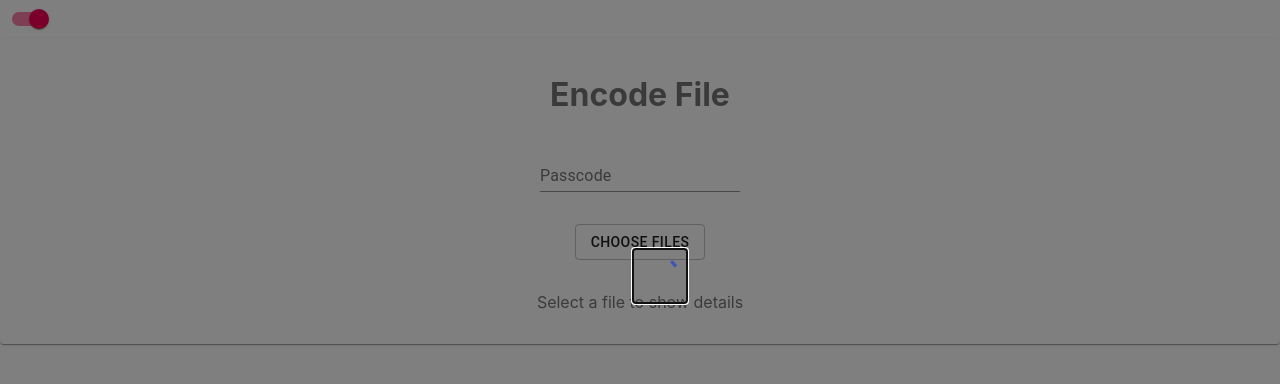
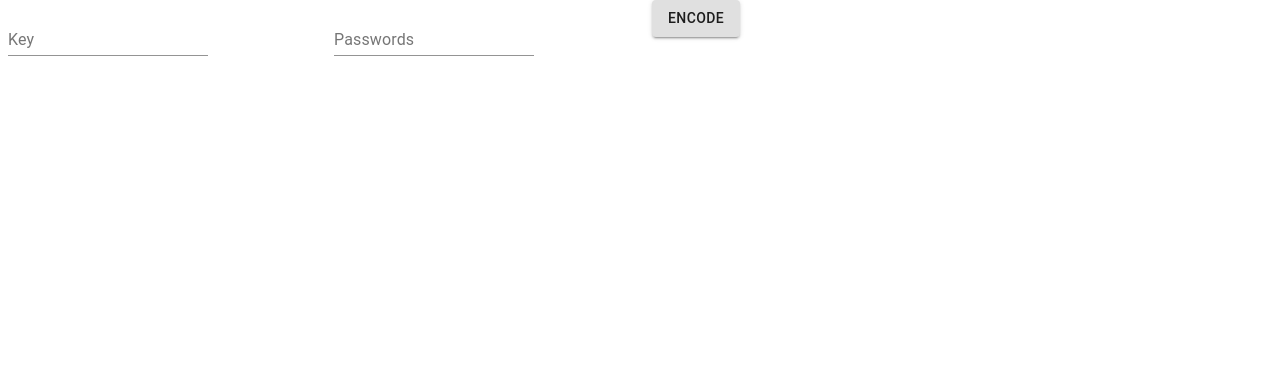
Before and after one commit to Shivam-20/FileConverter, a React (Create React App) app: page / in a window 1280 px wide. Shown: the top 384 px of the page. Built offline with nearby package versions, Linux system fonts and the light colour scheme.

Commit message:
started adding password encoding

```diff
--- a/src/App.js
+++ b/src/App.js
@@ -1,4 +1,5 @@
 import "./App.css";
+import EncodePassword from "./components/EncodePassword";
 // import DecodeFile from "./components/DecodeFile";
 import HomePage from "./components/HomePage";
 // import FileUploaderCard from "./components/UI Components/FileUploaderCard";
@@ -6,9 +7,10 @@ import HomePage from "./components/HomePage";
 function App() {
   return (
     <>
-      <HomePage />
+      {/* <HomePage /> */}
       {/* <DecodeFile />
       <FileUploaderCard/> */}
+      <EncodePassword />
     </>
   );
 }
--- a/src/components/DecodeFile.js
+++ b/src/components/DecodeFile.js
@@ -1,10 +1,10 @@
 import React, { useState } from "react";
 import handleTextFile from "./customHooks/handleTextFile";
-import changeString from "./customHooks/changeString";
+import useEncodeString from "./customHooks/encodeString";
 import saveFile from "./customHooks/saveFile";
 import filetype from "../utils/filetype";
 import { Button, makeStyles, Paper } from "@material-ui/core";
-import PasswordInput from "./UI Components/PasswordInput";
+import PasswordInput from "./UI Components/InputField";
 import FileUploaderCard from "./UI Components/FileUploader";
 import Snackbar from "./UI Components/SnackBar";
 
@@ -31,7 +31,7 @@ const DecodeFile = () => {
   const [key, setKey] = useState("");
   // const [fileTosave, setFileTosave] = useState();
   const [readTestFile, getFileType, getFileName] = handleTextFile();
-  const [encodeString, decodeString] = changeString();
+  const [encodeString, decodeString] = useEncodeString();
   const [toBlob, generateFile] = saveFile();
   const [error, setError] = useState(null);
   const [openSnackbar, setOpenSnackBar] = useState(false);
@@ -72,6 +72,8 @@ const DecodeFile = () => {
             password={key}
             onChangeHandlePwd={keychangeHandler}
             id="decodeKey"
+            label="Passwords"
+            inputType="password"
           />
           <FileUploaderCard
             selectedFiles={selectedFile}
--- a/src/components/EncodeFile.js
+++ b/src/components/EncodeFile.js
@@ -2,15 +2,14 @@ import React, { useState } from "react";
 import { saveAs } from "file-saver";
 import { getBase64 } from "./customHooks/getBase64";
 import saveFile from "./customHooks/saveFile";
-import changeString from "./customHooks/changeString";
+import useEncodeString from "./customHooks/encodeString";
 import FileUploaderCard from "./UI Components/FileUploader";
-import PasswordInput from "./UI Components/PasswordInput";
+import PasswordInput from "./UI Components/InputField";
 import { Button } from "@material-ui/core";
 import { makeStyles } from "@material-ui/core/styles";
 import Paper from "@material-ui/core/Paper";
 import SaveIcon from "@material-ui/icons/Save";
 import SnackBar from "./UI Components/SnackBar";
-import Spinner from "./UI Components/Spinner";
 
 const useStyles = makeStyles((theme) => ({
   root: {
@@ -40,7 +39,7 @@ const EncodeFile = () => {
 
   let [toBase64, base64Data, base64FileName] = getBase64();
   let [toBlob] = saveFile();
-  let [encodeString, decodeString] = changeString();
+  let [encodeString, decodeString] = useEncodeString();
   const changeHandler = (event) => {
     setSelectedFile(event.target.files[0]);
     setIsFilePicked(true);
@@ -78,12 +77,13 @@ const EncodeFile = () => {
   return (
     <>
       <Paper className={classes.paper}>
-        {" "}
         <h1>Encode File</h1>
         <PasswordInput
           password={key}
           onChangeHandlePwd={keychangeHandler}
           id="encodeKey"
+          label="Passwords"
+          inputType="password"
         />
         <FileUploaderCard
           selectedFiles={selectedFile}
@@ -136,7 +136,7 @@ const EncodeFile = () => {
           message={error}
         />
       ) : null}
-      {spinner ? <Spinner /> : null}
+      {/* {spinner ? <Spinner /> : null} */}
     </>
   );
 };
--- /dev/null
+++ b/src/components/EncodePassword.js
@@ -0,0 +1,65 @@
+import { Grid, makeStyles } from "@material-ui/core";
+import React, { useState } from "react";
+import ButtonCom from "./UI Components/ButtonCom";
+import PasswordInput from "./UI Components/InputField";
+const useStyles = makeStyles(() => ({
+  root: {
+    flexGrow: 1,
+  },
+}));
+
+const EncodePassword = () => {
+  const classes = useStyles();
+  const [key, setKey] = useState();
+  const [password, setPassword] = useState();
+  const keychangeHandler = (event) => {
+    setKey(event.target.value);
+  };
+  const passwordchangeHandler = (event) => {
+    setPassword(event.target.value);
+  };
+  const btnHandler = (event) => {
+    // setPassword(event.target.value);
+  };
+  return (
+    <div className={classes.root}>
+      <Grid container spacing={3}>
+        <Grid item xs={3}>
+          <PasswordInput
+            password={key}
+            onChangeHandlePwd={keychangeHandler}
+            id="key"
+            label="Key"
+            inputType="text"
+          />
+        </Grid>
+        <Grid item xs={3}>
+          <PasswordInput
+            password={password}
+            onChangeHandlePwd={passwordchangeHandler}
+            id="password"
+            label="Passwords"
+            inputType="text"
+          />
+        </Grid>
+        <Grid item xs={3}>
+          <ButtonCom
+            label="Encode"
+            handleClick={btnHandler}
+            variant="contained"
+          />
+        </Grid>
+      </Grid>
+
+      {/* <PasswordInput
+        password={password}
+        onChangeHandlePwd={passwordchangeHandler}
+        id="password"
+        label="Passwords"
+        inputType="text"
+      /> */}
+    </div>
+  );
+};
+
+export default EncodePassword;
--- a/src/components/HomePage.js
+++ b/src/components/HomePage.js
@@ -30,12 +30,6 @@ export default function HomePage() {
         <Grid item xs={12}>
           {toggle ? <EncodeFile /> : <DecodeFile />}
         </Grid>
-        {/* <Grid item xs={6}>
-          <EncodeFile />
-        </Grid>
-        <Grid item xs={6}>
-          <DecodeFile />
-        </Grid> */}
       </Grid>
     </div>
   );
--- /dev/null
+++ b/src/components/UI Components/ButtonCom.js
@@ -0,0 +1,14 @@
+import { Button } from "@material-ui/core";
+import React from "react";
+
+const ButtonCom = ({ label, variant, handleClick }) => {
+  return (
+    <div>
+      <Button variant={variant} onClick={handleClick}>
+        {label}
+      </Button>
+    </div>
+  );
+};
+
+export default ButtonCom;
--- a/src/components/UI Components/InputField.js
+++ b/src/components/UI Components/InputField.js
@@ -11,17 +11,23 @@ const useStyles = makeStyles((theme) => ({
   },
 }));
 
-export default function InputField({ value, onChangeHandler, id, fType }) {
+export default function PasswordInput({
+  password,
+  onChangeHandlePwd,
+  id,
+  label,
+  inputType,
+}) {
   const classes = useStyles();
   return (
     <form className={classes.root} noValidate autoComplete="off">
       <div>
         <TextField
           id={id}
-          label="Passcode"
-          type={fType}
-          value={value}
-          onChange={onChangeHandler}
+          label={label}
+          type={inputType}
+          value={password}
+          onChange={onChangeHandlePwd}
         />
       </div>
     </form>
--- a/src/components/UI Components/PasswordInput.js
+++ /dev/null
@@ -1,29 +0,0 @@
-import React, { useState } from "react";
-import TextField from "@material-ui/core/TextField";
-import { makeStyles } from "@material-ui/core/styles";
-
-const useStyles = makeStyles((theme) => ({
-  root: {
-    "& .MuiTextField-root": {
-      margin: theme.spacing(1),
-      width: 200,
-    },
-  },
-}));
-
-export default function PasswordInput({ password, onChangeHandlePwd, id }) {
-  const classes = useStyles();
-  return (
-    <form className={classes.root} noValidate autoComplete="off">
-      <div>
-        <TextField
-          id={id}
-          label="Passcode"
-          type="password"
-          value={password}
-          onChange={onChangeHandlePwd}
-        />
-      </div>
-    </form>
-  );
-}
```
Also changed, not shown: src/components/customHooks/encodeString.js (renamed from src/components/customHooks/changeString.js).
